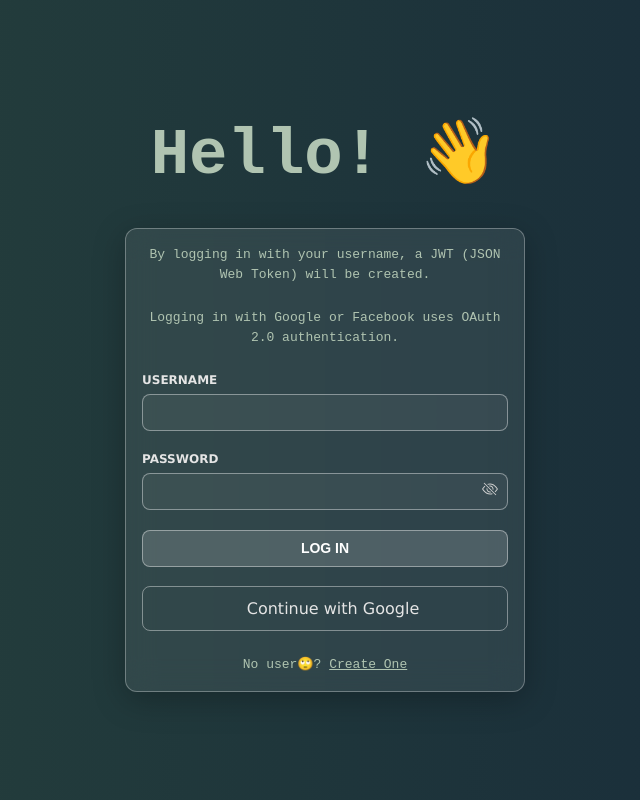
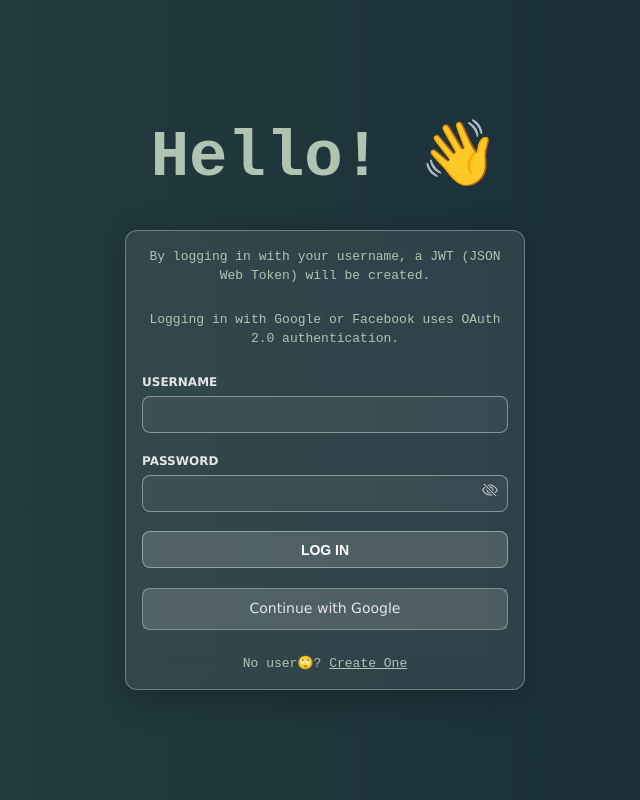
Before and after one commit to jrgerodriguez/jwt-and-oauth2.0, a website with bundled scripts: page public/login.html in a window 1280 px wide. Shown: the whole page, without its empty margins (315-955 px from the left). Built offline with nearby package versions, Linux system fonts and the light colour scheme.

Commit message:
style corrected

```diff
--- a/public/login.html
+++ b/public/login.html
@@ -39,12 +39,12 @@
       </form>
 
       <a href="/auth/google" class="red" style="text-decoration: none;">
-        <div>
+        <!-- <div>
           <svg xmlns="http://www.w3.org/2000/svg" width="16" height="16" fill="currentColor" class="bi bi-google" viewBox="0 0 16 16">
             <path d="..." />
           </svg>
-        </div>
-        <div class="red-text-container">
+        </div> -->
+        <div class="red-text-container button-google">
           <p>Continue with Google</p>
         </div>
       </a>
--- a/public/styles/styles.css
+++ b/public/styles/styles.css
@@ -88,6 +88,20 @@ input[type="submit"] {
     transform 0.2s ease;
 }
 
+.button-google {
+  background-color: rgba(255, 255, 255, 0.15);
+  width: 100%;
+  padding: 0.6rem;
+  font-size: 14px;
+
+  p {
+    width: 100%;
+    text-align: center;
+    padding: 0;
+    margin: 0;
+  }
+}
+
 input[type="submit"]:disabled {
   background-color: rgba(255, 255, 255, 0.05);
   color: rgba(255, 255, 255, 0.5);
@@ -104,11 +118,11 @@ input[type="submit"]:hover {
 
 .red {
   display: flex;
-  justify-content: space-between;
+  justify-content: center;
   align-items: center;
   border: 1.5px solid rgba(255, 255, 255, 0.4);
   border-radius: 8px;
-  padding: 0.6rem;
+  padding: 0.6;
   margin-top: 1.2rem;
   margin-bottom: 1.2rem;
   color: #e5e5e5;
```
